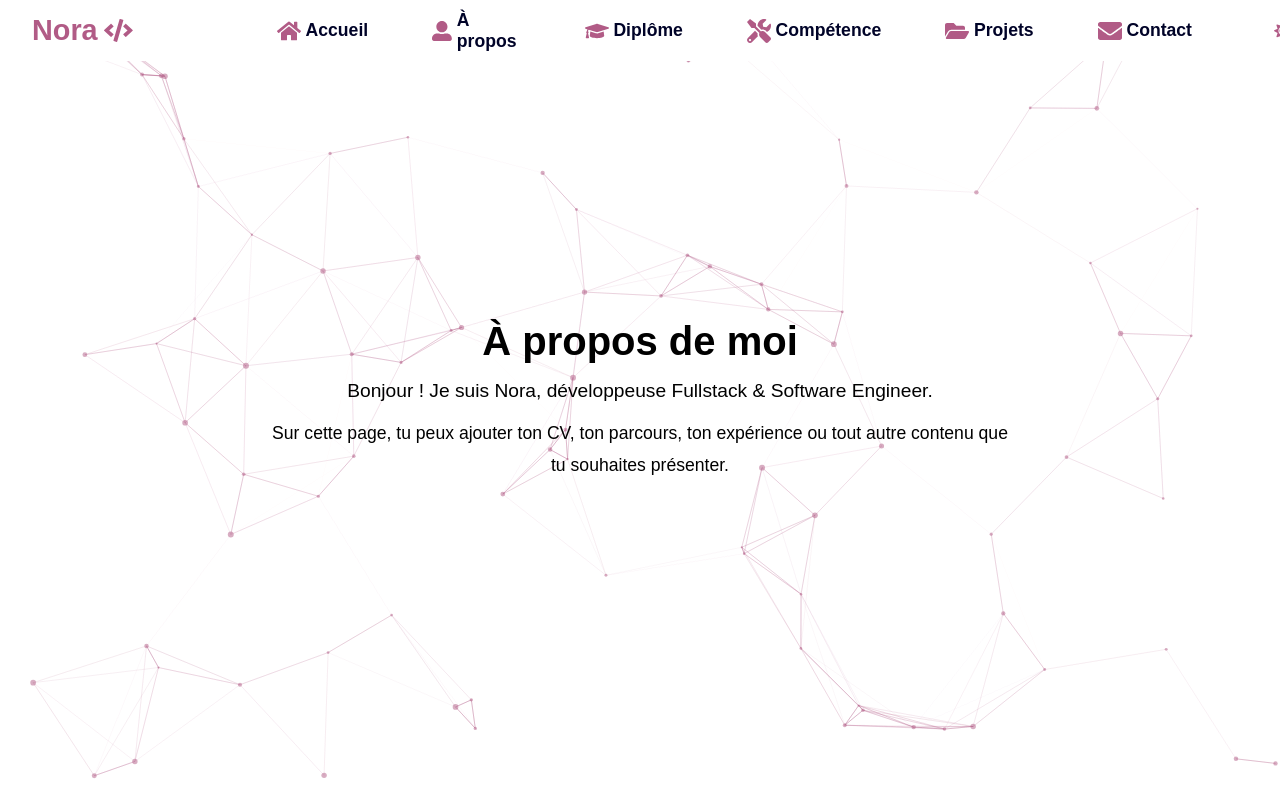
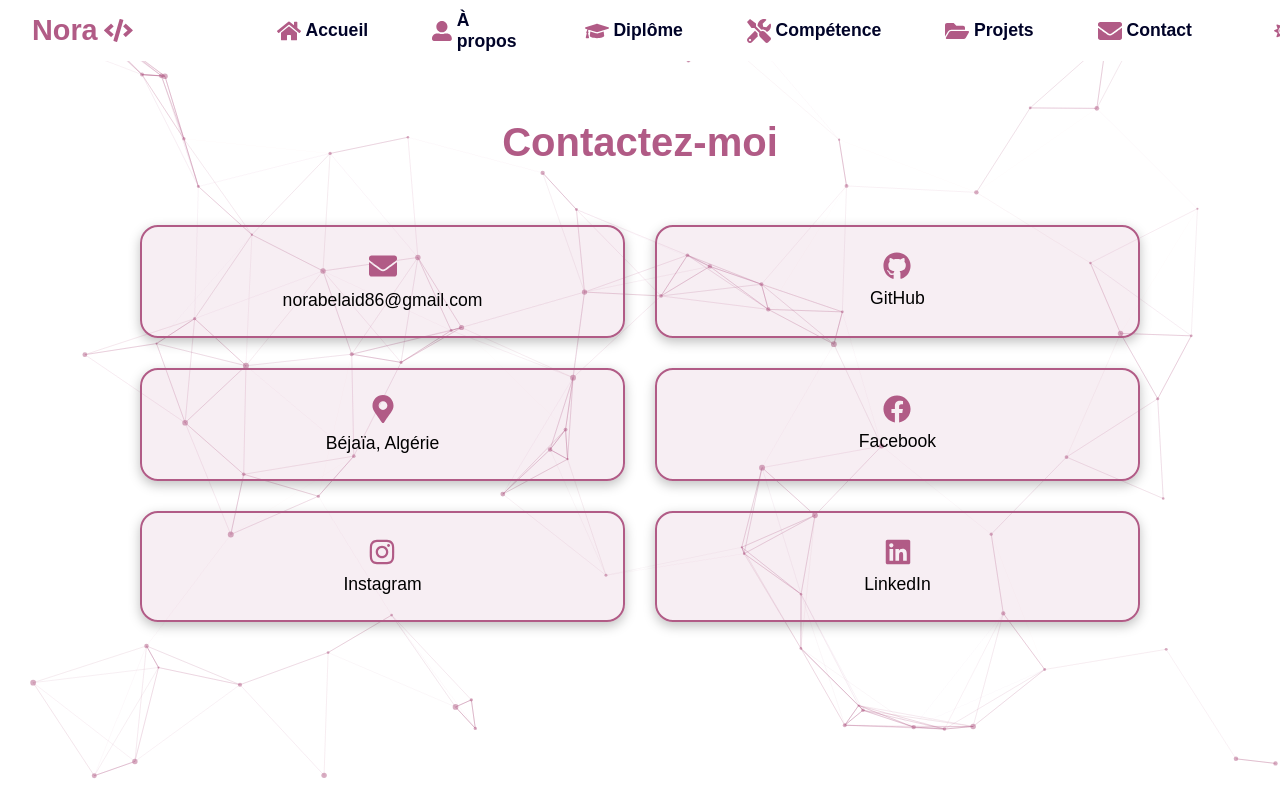
Before and after one commit to NoraBld/nora-portfolio, a React (Vite) app: page /contact in a window 1280 px wide. Built offline with nearby package versions, Linux system fonts and the light colour scheme.

Commit message:
CONTACT  done

```diff
--- a/src/pages/contact.jsx
+++ b/src/pages/contact.jsx
@@ -1,53 +1,136 @@
 import React, { useState, useEffect } from "react";
 import Navbar from "../components/Navbar";
 import ParticlesBackground from "../components/ParticlesBackground";
+
+import {
+  FaEnvelope,
+  FaMapMarkerAlt,
+  FaFacebook,
+  FaInstagram,
+  FaLinkedin,
+  FaGithub
+} from "react-icons/fa";
 
 export default function Contact() {
   const [darkMode, setDarkMode] = useState(false);
 
   useEffect(() => {
-    if (
-      window.matchMedia &&
-      window.matchMedia("(prefers-color-scheme: dark)").matches
-    ) {
+    if (window.matchMedia("(prefers-color-scheme: dark)").matches) {
       setDarkMode(true);
     }
   }, []);
 
   return (
     <>
-      {/* Particles Background */}
       <ParticlesBackground backgroundColor={darkMode ? "#000328" : "#ffffff"} />
 
-      {/* Conteneur centré */}
       <div
-        className={`relative min-h-screen z-10 flex flex-col items-center justify-center`}
+        className="relative min-h-screen z-10 flex flex-col items-center"
         style={{ color: darkMode ? "#ffffff" : "#000000" }}
       >
-        {/* Navbar */}
         <Navbar darkMode={darkMode} setDarkMode={setDarkMode} />
 
-        {/* Main content centré */}
-        <main
-          className="text-center"
-          style={{ paddingTop: "5rem", padding: "2rem", maxWidth: "800px" }}
-        >
-          <h1 style={{ fontSize: "2.5rem", marginBottom: "1rem" }}>
-            À propos de moi
-          </h1>
-          <p style={{ fontSize: "1.2rem", marginBottom: "1rem" }}>
-            Bonjour ! Je suis Nora, développeuse Fullstack & Software Engineer.
-          </p>
-          <p style={{ fontSize: "1.1rem", lineHeight: 1.8 }}>
-            Sur cette page, tu peux ajouter ton CV, ton parcours, ton expérience
-            ou tout autre contenu que tu souhaites présenter.
-          </p>
-        </main>
+        <h1 className="contact-title">Contactez-moi</h1>
 
-        {/* Styles dark/light mode */}
+        <div className="contact-grid">
+          <div className="contact-box">
+            <FaEnvelope size={28} />
+            <span>norabelaid86@gmail.com</span>
+          </div>
+
+          <div className="contact-box social-box">
+            <a href="https://github.com/NoraBld" target="_blank" rel="noreferrer">
+              <FaGithub size={28} />
+              <span>GitHub</span>
+            </a>
+          </div>
+
+          <div className="contact-box">
+            <FaMapMarkerAlt size={28} />
+            <span>Béjaïa, Algérie</span>
+          </div>
+
+          <div className="contact-box social-box">
+            <a href="https://www.facebook.com/no.ra.2420" target="_blank" rel="noreferrer">
+              <FaFacebook size={28} />
+              <span>Facebook</span>
+            </a>
+          </div>
+
+          <div className="contact-box social-box">
+            <a href="https://www.instagram.com/nora_bld2?igsh=M3A2OWUzYnoyNnZz" target="_blank" rel="noreferrer">
+              <FaInstagram size={28} />
+              <span>Instagram</span>
+            </a>
+          </div>
+
+          <div className="contact-box social-box">
+            <a href="https://www.linkedin.com/in/nora-belaid-931606380" target="_blank" rel="noreferrer">
+              <FaLinkedin size={28} />
+              <span>LinkedIn</span>
+            </a>
+          </div>
+        </div>
+
         <style>{`
-          .dark-mode { background: #000328; color: #ffffff; transition: background 0.3s, color 0.3s; }
-          .light-mode { background: #ffffff; color: #000000; transition: background 0.3s, color 0.3s; }
+          .contact-title {
+            font-size: 2.5rem;
+            margin-top: 120px;
+            margin-bottom: 60px;
+            color: #B15B86;
+            text-align: center;
+          }
+
+          .contact-grid {
+            display: grid;
+            grid-template-columns: repeat(2, 1fr);
+            gap: 30px;
+            width: 80%;
+            max-width: 1000px;
+          }
+
+          .contact-box {
+            background: rgba(177, 91, 134, 0.1);
+            border: 2px solid #B15B86;
+            padding: 25px;
+            border-radius: 18px;
+            display: flex;
+            flex-direction: column;
+            align-items: center;
+            gap: 10px;
+            font-size: 1.1rem;
+            transition: all 0.3s;
+            box-shadow: 0 4px 12px rgba(0,0,0,0.25);
+          }
+
+          .contact-box svg {
+            color: #B15B86;
+          }
+
+          .contact-box:hover {
+            transform: translateY(-5px);
+            box-shadow: 0 8px 24px rgba(177, 91, 134, 0.5);
+          }
+
+          .social-box a {
+            display: flex;
+            flex-direction: column;
+            align-items: center;
+            color: inherit;
+            text-decoration: none;
+            gap: 8px;
+          }
+
+          .social-box a:hover {
+            color: #B15B86;
+          }
+
+          @media (max-width: 900px) {
+            .contact-grid {
+              grid-template-columns: 1fr;
+              width: 90%;
+            }
+          }
         `}</style>
       </div>
     </>
```
